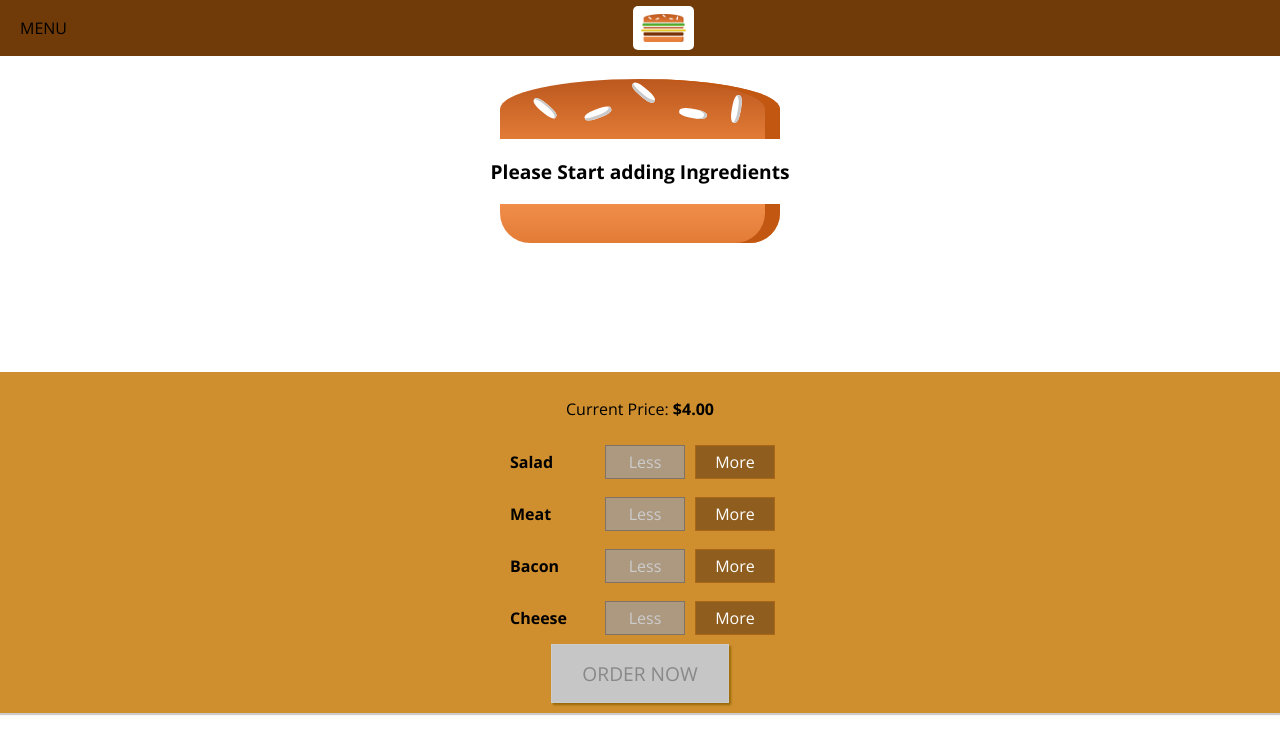
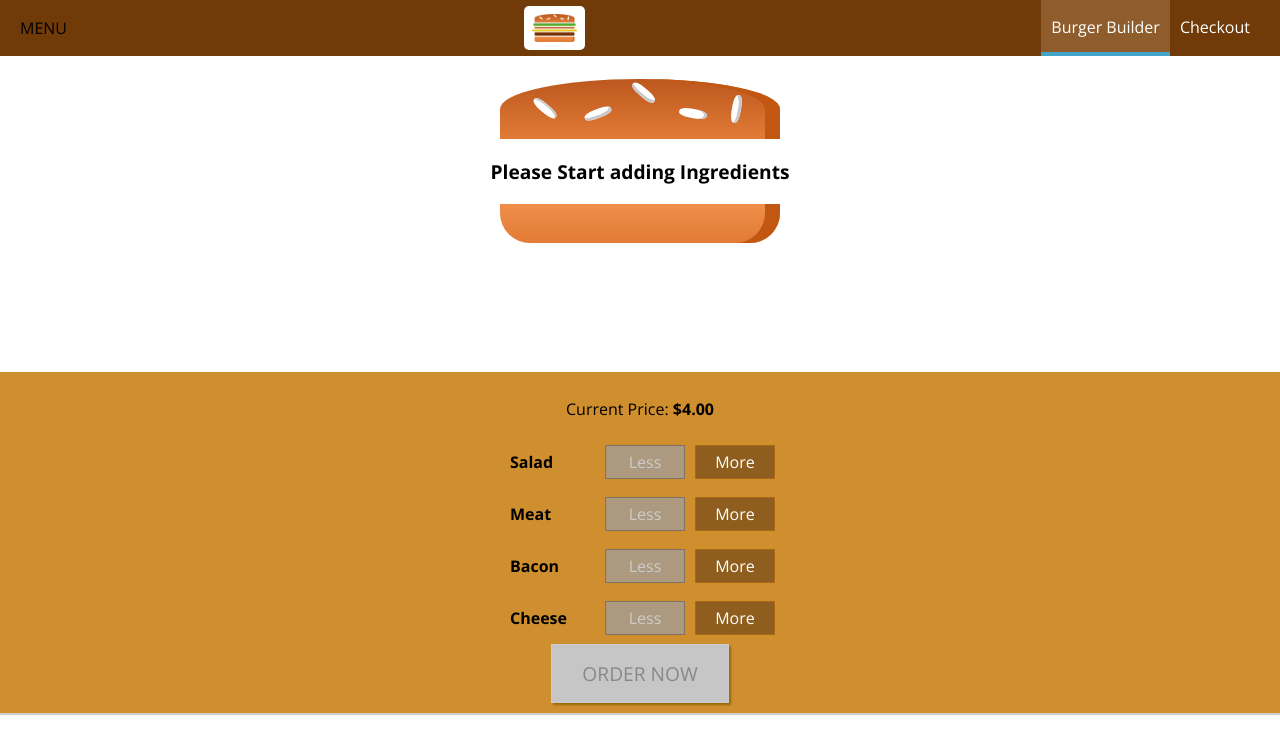
Before and after one commit to HimanshuPandey2002/React-Burger-builder, a React app: page / in a window 1280 px wide. Shown: the top 754 px of the page. Built offline with nearby package versions, Linux system fonts and the light colour scheme.

Commit message:
nav styled

```diff
--- /dev/null
+++ b/src/components/Navigation/NavigationItems/NavigationItem/NavigationItem.css
@@ -0,0 +1,25 @@
+ .NavigationItem {
+     margin: 0;
+     display: flex;
+     align-items: center;
+     height: 100%;
+     box-sizing: border-box;
+ }
+
+ .NavigationItem a {
+     padding: 16px 10px;
+     height: 100%;
+     color: #fff;
+     text-decoration: none;
+     border-bottom: 4px solid transparent;
+     box-sizing: border-box;
+     display: block;
+ }
+
+.NavigationItem a:hover,
+.NavigationItem a:active,
+.NavigationItem a.active {
+    background-color: #8F5C2c;
+    color: #fff;
+    border-bottom: 4px solid #40A4C8;
+}
--- a/src/components/Navigation/NavigationItems/NavigationItem/NavigationItem.jsx
+++ b/src/components/Navigation/NavigationItems/NavigationItem/NavigationItem.jsx
@@ -1,11 +1,12 @@
 import React from 'react'
+import './NavigationItem.css'
 
 function NavigationItem(props) {
     return (
-        <div>
-
-        </div>
-    )
+      <li className="NavigationItem">
+        <a href={props.link} className={props.active ? "active" : null}>{props.children}</a>
+      </li>
+    );
 }
 
 export default NavigationItem
--- /dev/null
+++ b/src/components/Navigation/NavigationItems/NavigationItems.css
@@ -0,0 +1,8 @@
+.NavigationItems {
+    margin: 0;
+    padding: 0;
+    display: flex;
+    align-items: center;
+    height: 100%;
+    list-style: none;
+}
--- a/src/components/Navigation/NavigationItems/NavigationItems.jsx
+++ b/src/components/Navigation/NavigationItems/NavigationItems.jsx
@@ -1,11 +1,18 @@
 import React from 'react'
+import NavigationItem from './NavigationItem/NavigationItem'
+import './NavigationItems.css'
 
 function NavigationItems(props) {
     return (
-        <div>
-
-        </div>
-    )
+      <ul className="NavigationItems">
+        <NavigationItem link="/" active>
+          Burger Builder
+        </NavigationItem>
+        <NavigationItem link="/">
+          Checkout
+        </NavigationItem>
+      </ul>
+    );
 }
 
 export default NavigationItems
--- a/src/components/Navigation/Toolbar/Toolbar.jsx
+++ b/src/components/Navigation/Toolbar/Toolbar.jsx
@@ -1,13 +1,16 @@
 import React from 'react'
 import Logo from '../../Logo/Logo'
 import './Toolbar.css'
+import NavigationItems from '../NavigationItems/NavigationItems'
 
 function Toolbar(props) {
     return (
         <header className="Toolbar">
             <div>MENU</div>
             <Logo />
-            <nav></nav>
+            <nav>
+                <NavigationItems />
+            </nav>
         </header>
     )
 }
```
